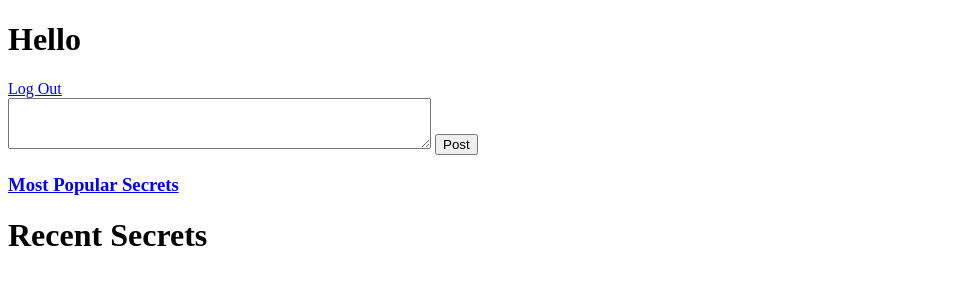
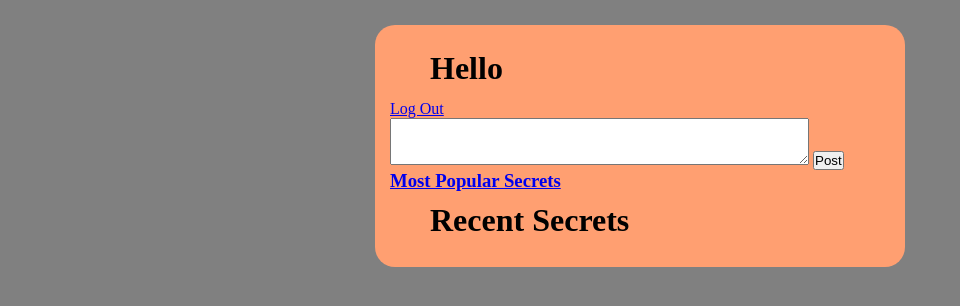
Before and after one commit to BrianLee45/NewDay, a Django app: template apps/secrets/templates/secrets/index.html in a window 1280 px wide. Shown: the top 306 px of the page, without its empty margins (0-960 px from the left). Run offline with Django 3.2, Linux system fonts and the light colour scheme; the template is opened without the code that fills it, so the values that code supplies are empty; parts of the project's set-up code (start-up, migrations or seed data) failed here and were passed over.

Commit message:
first update

```diff
--- /dev/null
+++ b/apps/secrets/static/secrets/css/master.css
@@ -0,0 +1,50 @@
+* {
+  margin: 0px;
+  padding: 0px;
+}
+
+body {
+  background-color: #808080;
+}
+
+main {
+  margin: 25px auto;
+  width: 500px;
+  background-color: #ff9f71;
+  border-radius: 20px;
+  padding: 15px;
+}
+
+h1 {
+  height: 40px;
+  margin: 10px 40px;
+}
+
+.displaySecrets h4 {
+  margin-top: 10px;
+}
+
+.loginSection {
+  margin: 10px 40px;
+}
+
+p.flash {
+  background-color: yellow;
+  padding: 0px 20px;
+}
+
+.display {
+  border: 1px solid black;
+}
+
+table {
+  border-top: 15px;
+}
+
+button {
+  width: 50px;
+}
+
+/*label {
+  display: block;
+}*/
--- a/apps/secrets/templates/secrets/index.html
+++ b/apps/secrets/templates/secrets/index.html
@@ -3,6 +3,8 @@
   <head>
     <meta charset="utf-8">
     <title>Dojo Secrets</title>
+    {% load staticfiles %}
+    <link rel="stylesheet" href="{% static 'secrets/css/master.css' %}">
   </head>
   <body>
     <main>
@@ -33,10 +35,11 @@
             {% if Secret.created_by == currentUser %}
             <p>{{currentUser.first_name}} posted this <a href="{% url 'secrets:delete' Secret.id %}">Delete</a></p>
             {% else %}
-            <p>{{Secret.liked_by.all.count}} people liked this.</p>
+            <p>{{Secret.liked_by.all.count}} people liked this.
               {% if currentUser not in Secret.liked_by.all %}
                 <a href="{% url 'secrets:like' Secret.id %}">[Like]</a>
               {% endif %}
+              </p>
             {% endif %}
           {% endfor %}
         {% endif %}
--- a/apps/secrets/views.py
+++ b/apps/secrets/views.py
@@ -23,7 +23,7 @@ def showPopular(request):
         "currentUser": Secret.objects.GetCurrentUser(request.session['id'])
     }
 
-    print context['posts'].created_by.id
+    print context['posts'][0].created_by
     print context['currentUser'].id
 
     return render(request, 'secrets/popular.html', context)
--- a/requirements.txt
+++ b/requirements.txt
@@ -1,7 +1,9 @@
+appdirs==1.4.3
 bcrypt==3.1.3
 cffi==1.10.0
 Django==1.11
 packaging==16.8
 pycparser==2.17
 pyparsing==2.2.0
+pytz==2017.2
 six==1.10.0
```
Also changed, not shown: apps/secrets/templates/secrets/popular.html (+5 -3 lines), db.sqlite3.
